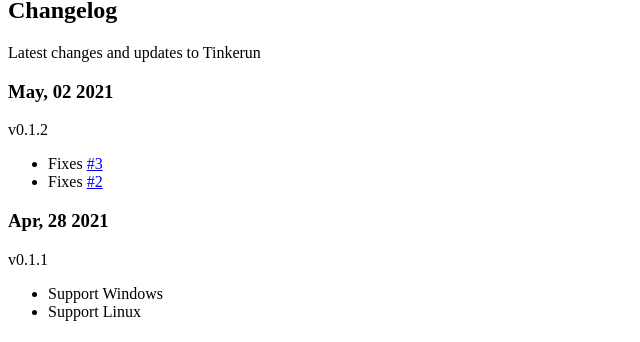
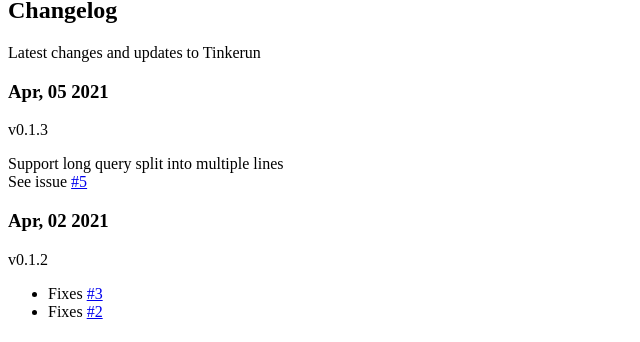
Before and after one commit to tinkerun/site, a Next.js app: page /changelog in a window 1280 px wide. Shown: the part 595-937 px from the top of the page, without its empty margins (0-640 px from the left). Built offline with nearby package versions, Linux system fonts and the light colour scheme.

Commit message:
chg: update changelog v0.1.3
- update changelog v0.1.3
- fix month error

```diff
--- a/pages/changelog.js
+++ b/pages/changelog.js
@@ -18,7 +18,18 @@
         <div className='mt-12 border-t py-12'>
 
           <ChangelogItem
-            date={format(new Date(2021, 4, 2), 'LLL, dd yyyy')}
+            date={format(new Date(2021, 3, 5), 'LLL, dd yyyy')}
+            version='v0.1.3'
+          >
+            <p className='text-sm leading-loose'>
+              Support long query split into multiple lines
+              <br/>
+              See issue <a className='text-blue-500 hover:underline' href='//github.com/tinkerun/tinkerun/issues/5'>#5</a>
+            </p>
+          </ChangelogItem>
+
+          <ChangelogItem
+            date={format(new Date(2021, 3, 2), 'LLL, dd yyyy')}
             version='v0.1.2'
           >
             <ul className='list-disc text-sm pl-4'>
@@ -32,7 +43,7 @@
           </ChangelogItem>
 
           <ChangelogItem
-            date={format(new Date(2021, 3, 28), 'LLL, dd yyyy')}
+            date={format(new Date(2021, 2, 28), 'LLL, dd yyyy')}
             version='v0.1.1'
           >
             <ul className='list-disc text-sm pl-4'>
@@ -42,7 +53,7 @@
           </ChangelogItem>
 
           <ChangelogItem
-            date={format(new Date(2021, 3, 26), 'LLL, dd yyyy')}
+            date={format(new Date(2021, 2, 26), 'LLL, dd yyyy')}
             version='v0.1.0'
           >
             <p className='text-lg'>
```
